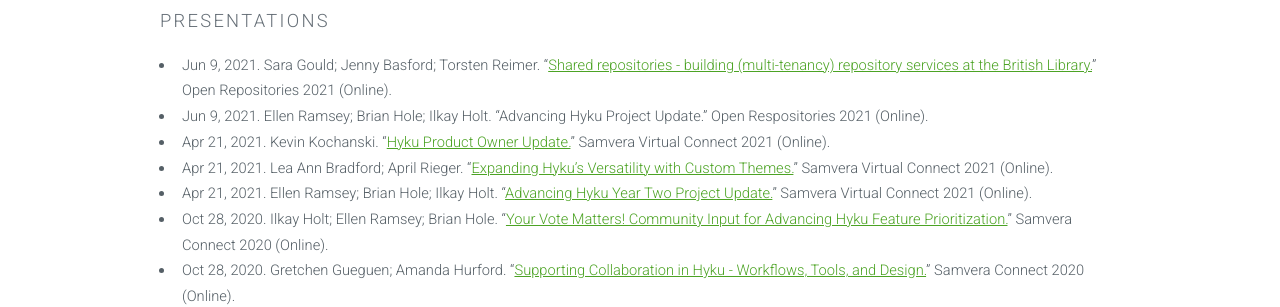
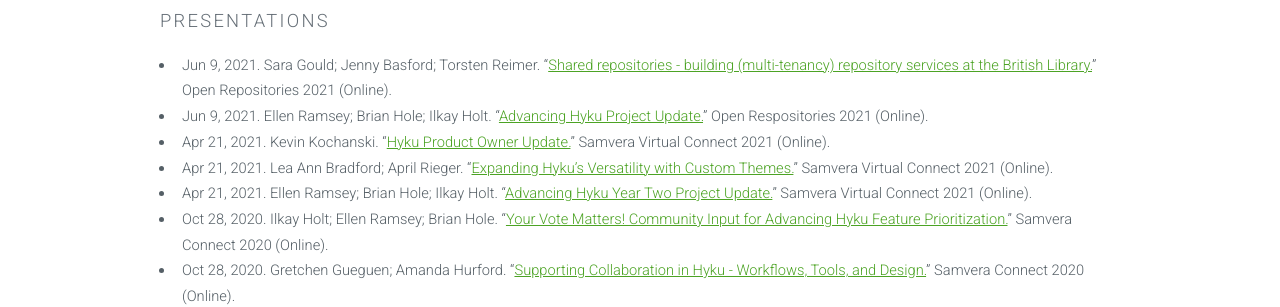
Before and after one commit to samvera-labs/hyku.github.io, a Jekyll site: the page built from presentations.html, in a window 1280 px wide and 900 px high. Shown: the part 411-718 px from the top of the window. Built offline with Jekyll 4.4.1, drawn with Linux system fonts in a browser that asks for light colours; nearby versions of some CDN libraries; library files that are not in the unit come from our copies; part of the change alters nothing that is shown.

```diff
--- a/_data/previous_presentations.yml
+++ b/_data/previous_presentations.yml
@@ -15,7 +15,7 @@
   event: Open Respositories 2021
   location: "Online"
   date: 2021-06-09
-  url:
+  url: https://or2021.openrepositories.org/2021/06/02/advancing-hyku-project-year-two-project-update/
 - title: Hyku Product Owner Update
   presenters:
     - Kevin Kochanski
```
